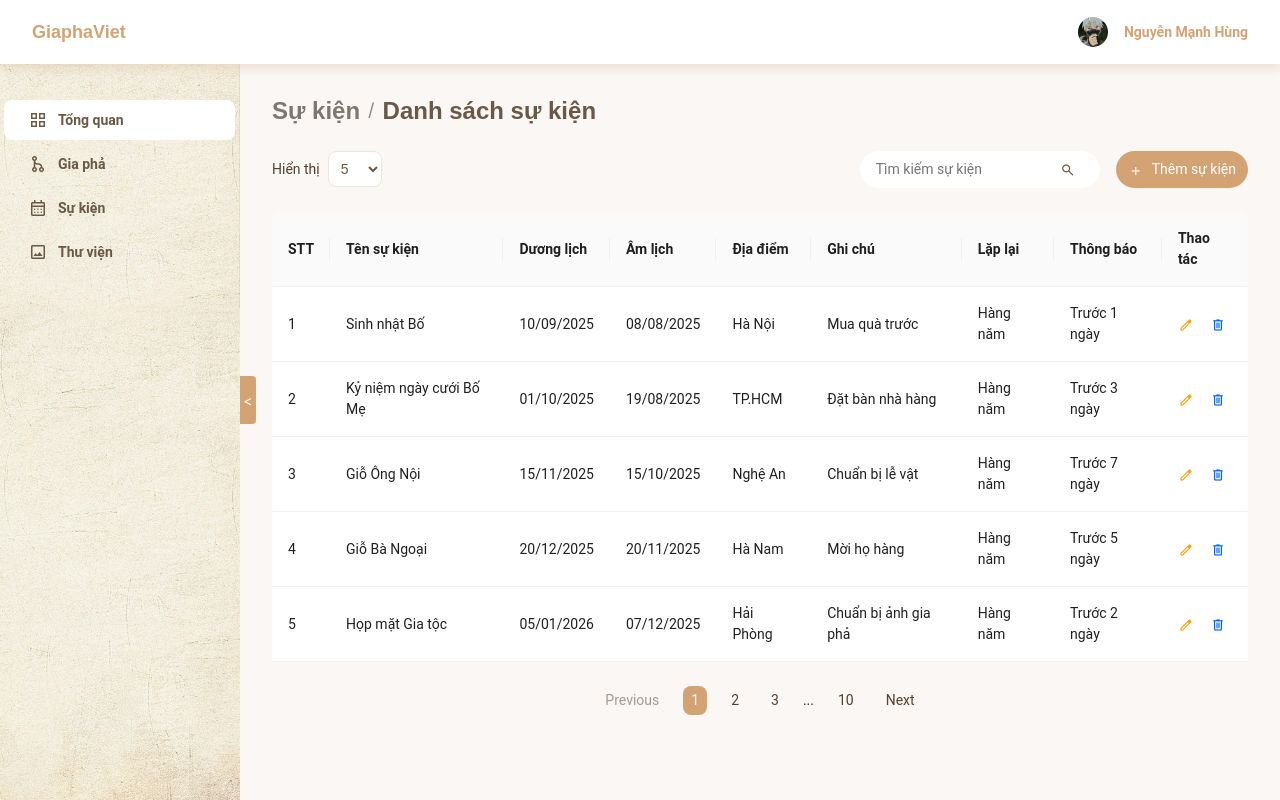
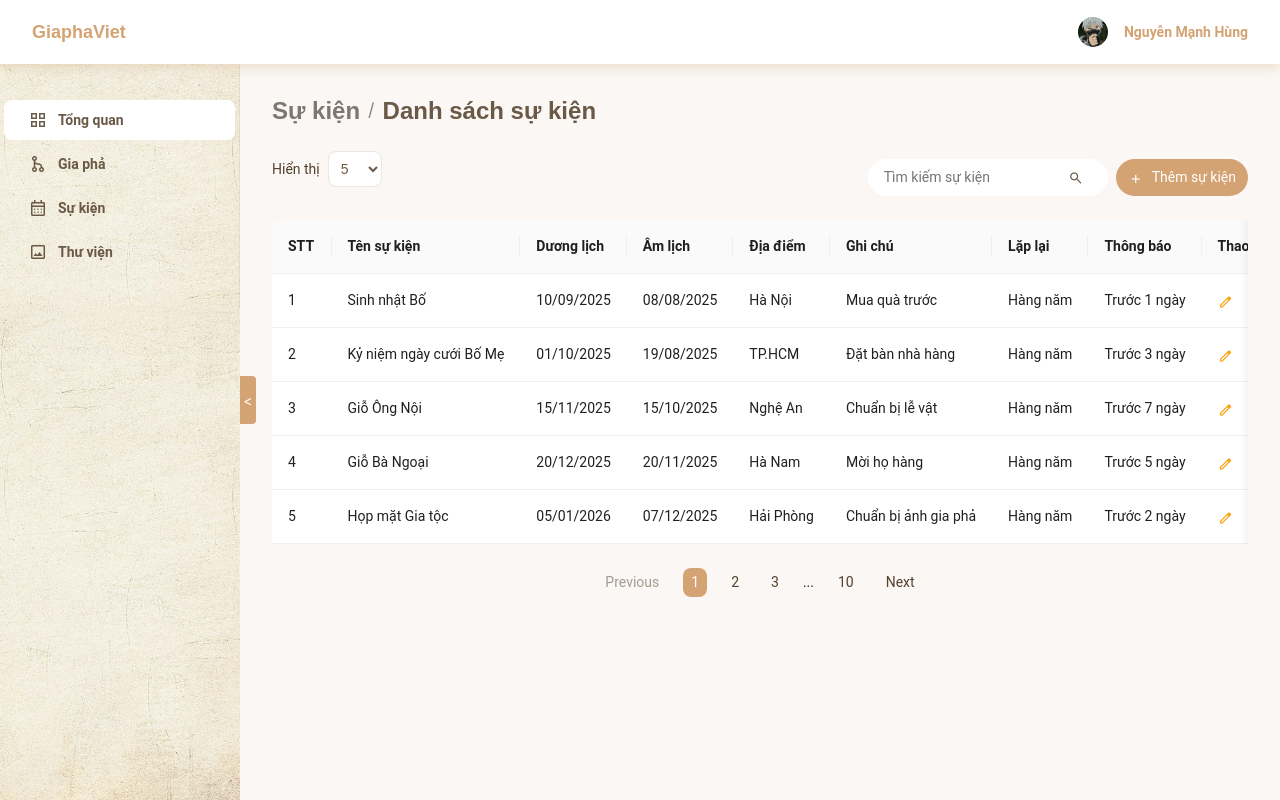
Before and after one commit to hungk4/gia_pha, a React (Create React App) app: page /admin/danh-sach-su-kien in a window 1280 px wide. Built offline with nearby package versions, Linux system fonts and the light colour scheme.

Commit message:
reponsive tool cac trang

```diff
--- a/src/components/FamilyTree/FamilyTree.css
+++ b/src/components/FamilyTree/FamilyTree.css
@@ -69,6 +69,13 @@
   height: 80px;
   border-radius: 50%;
   background-color: #ccc;
+}
+
+.node-content .avatar img {
+  width: 100%;
+  height: 100%;
+  object-fit: cover;
+  border-radius: 50%;
 }
 
 .node-content .name {
--- a/src/components/FamilyTree/FamilyTree.tsx
+++ b/src/components/FamilyTree/FamilyTree.tsx
@@ -8,6 +8,7 @@ import "./FamilyTree.css";
 import rongTrai from "../../assets/images/rongTrai.png";
 import rongPhai from "../../assets/images/rongPhai.png";
 import board from "../../assets/images/cuonthu.png";
+import avatar from "../../assets/images/avatar.jpg";
 
 interface Person {
   name: string;
@@ -182,7 +183,9 @@ function FamilyTree({ mode = "client" }: { mode?: "admin" | "client" }) {
               <span class="material-symbols-outlined">notes</span>
             </button>
           </div>
-          <div class="avatar"></div>
+          <div class="avatar">
+            <img src="${avatar}" alt="avatar" />
+          </div>
           <div class="name p2-b">${d.data.name}</div>
           <div class="year p2-b">${d.data.year || "19xx"}</div>
         `);
@@ -240,7 +243,9 @@ function FamilyTree({ mode = "client" }: { mode?: "admin" | "client" }) {
                   <span class="material-symbols-outlined">notes</span>
                 </button>
               </div>
-              <div class="avatar"></div>
+              <div class="avatar">
+                <img src="${avatar}" alt="avatar" />
+              </div>
               <div class="name p2-b">${c.name}</div>
               <div class="year p2-b">${c.year || "19xx"}</div>
             `);
--- a/src/views/admin/pages/Gia-pha/AdminCayGiaPha.css
+++ b/src/views/admin/pages/Gia-pha/AdminCayGiaPha.css
@@ -4,11 +4,14 @@
   justify-content: space-between;
   margin-top: 16px;
   margin-bottom: 24px;
+  flex-wrap: wrap;
 }
 
 .adminCayGiaPha-container .tool-left {
   display: flex;
   align-items: center;
   gap: 8px;
+  flex-wrap: wrap;
+  margin-bottom: 8px;
 }
 /* tool-end */
--- a/src/views/admin/pages/Gia-pha/AdminGiapha.css
+++ b/src/views/admin/pages/Gia-pha/AdminGiapha.css
@@ -1,5 +1,6 @@
 .adminGiapha-container .list {
   display: flex;
   flex-direction: row;
+  flex-wrap: wrap;
   gap: 16px;
 }
--- a/src/views/admin/pages/Gia-pha/AdminGiaphaUserList.tsx
+++ b/src/views/admin/pages/Gia-pha/AdminGiaphaUserList.tsx
@@ -1,8 +1,9 @@
-import Search from "antd/es/transfer/search";
+
 import { Breadcrumb, Space, Table } from "antd";
 import Column from "antd/es/table/Column";
 
 import "./AdminGiaphaUserList.css";
+import Search from "../../../../components/Search/Search";
 
 interface DataType {
   key: React.Key;
--- a/src/views/admin/pages/Su-kien/AdminEventList.css
+++ b/src/views/admin/pages/Su-kien/AdminEventList.css
@@ -2,6 +2,7 @@
 .adminEventList-container .tool {
   display: flex;
   justify-content: space-between;
+  flex-wrap: wrap;
   margin-bottom: 24px;
 }
 
@@ -20,8 +21,10 @@
 }
 
 .adminEventList-container .tool .tool-right {
+  margin-top: 8px;
   display: flex;
-  gap: 16px;
+  flex-wrap: wrap;
+  gap: 8px;
 }
 /* tool-end */
 
--- a/src/views/admin/pages/Su-kien/AdminEventList.tsx
+++ b/src/views/admin/pages/Su-kien/AdminEventList.tsx
@@ -136,7 +136,12 @@ function AdminEventList() {
           </div>
         </div>
 
-        <Table<DataType> dataSource={data} rowKey="key" pagination={false}>
+        <Table<DataType>
+          dataSource={data}
+          rowKey="key"
+          pagination={false}
+          scroll={{ x: "max-content" }}
+        >
           <Column
             title="STT"
             dataIndex="stt"
@@ -201,7 +206,9 @@ function AdminEventList() {
             render={(_: any, record: DataType) => (
               <Space size="middle">
                 <span className="material-symbols-outlined btn-edit">edit</span>
-                <span className="material-symbols-outlined btn-delete">delete</span>
+                <span className="material-symbols-outlined btn-delete">
+                  delete
+                </span>
               </Space>
             )}
           />
--- a/src/views/admin/pages/Su-kien/AdminEventUser.css
+++ b/src/views/admin/pages/Su-kien/AdminEventUser.css
@@ -3,8 +3,12 @@
   align-items: center;
   justify-content: space-between;
   margin-bottom: 24px;
+  flex-wrap: wrap;
 }
 
+.adminEventUser-container .tool .tool-left {
+  margin-bottom: 8px;;
+}
 .adminEventUser-container .tool .tool-left .label-select {
   margin-right: 8px;
   color: var(--color-dark-2);
--- a/src/views/admin/pages/Su-kien/AdminEventUser.tsx
+++ b/src/views/admin/pages/Su-kien/AdminEventUser.tsx
@@ -88,7 +88,12 @@ function AdminEventUser() {
           </div>
         </div>
 
-        <Table<DataType> dataSource={data} rowKey="key" pagination={false}>
+        <Table<DataType>
+          dataSource={data}
+          rowKey="key"
+          pagination={false}
+          scroll={{ x: "max-content" }}
+        >
           <Column
             title="STT"
             dataIndex="stt"
@@ -154,7 +159,10 @@ function AdminEventUser() {
             <div className="popup">
               <div className="text-content">
                 <div className="headline">Xác nhận xóa</div>
-                <div className="supporting-text">Bạn có chắc chắn muốn xóa người này khỏi danh sách nhận thông báo?</div>
+                <div className="supporting-text">
+                  Bạn có chắc chắn muốn xóa người này khỏi danh sách nhận thông
+                  báo?
+                </div>
               </div>
               <div className="actions">
                 <button
--- a/src/views/admin/pages/Su-kien/AdminSukien.css
+++ b/src/views/admin/pages/Su-kien/AdminSukien.css
@@ -10,6 +10,7 @@
 .adminsukien-container .list {
   display: flex;
   flex-direction: row;
+  flex-wrap: wrap;
   gap: 16px;
 }
 
--- a/src/views/admin/pages/Thu-vien/AdminThuvien.css
+++ b/src/views/admin/pages/Thu-vien/AdminThuvien.css
@@ -3,6 +3,7 @@
   display: flex;
   justify-content: space-between;
   margin-bottom: 24px;
+  flex-wrap: wrap;
 }
 
 .adminThuvien-container .tool .tool-left .label-select {
@@ -20,8 +21,10 @@
 }
 
 .adminThuvien-container .tool .tool-right {
+  margin-top: 8px;
   display: flex;
-  gap: 16px;
+  gap: 8px;
+  flex-wrap: wrap;
 }
 /* tool-end */
 
```
